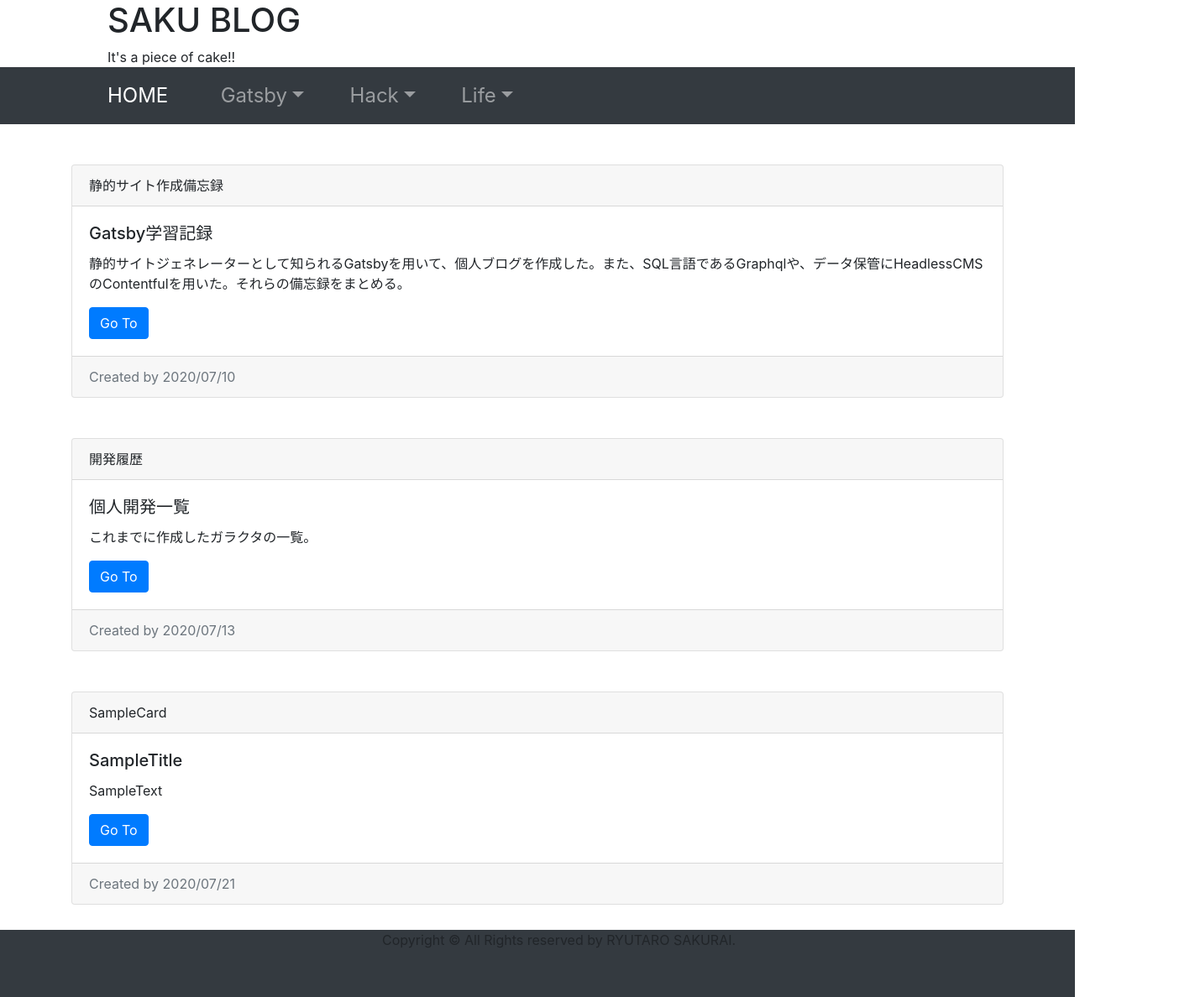
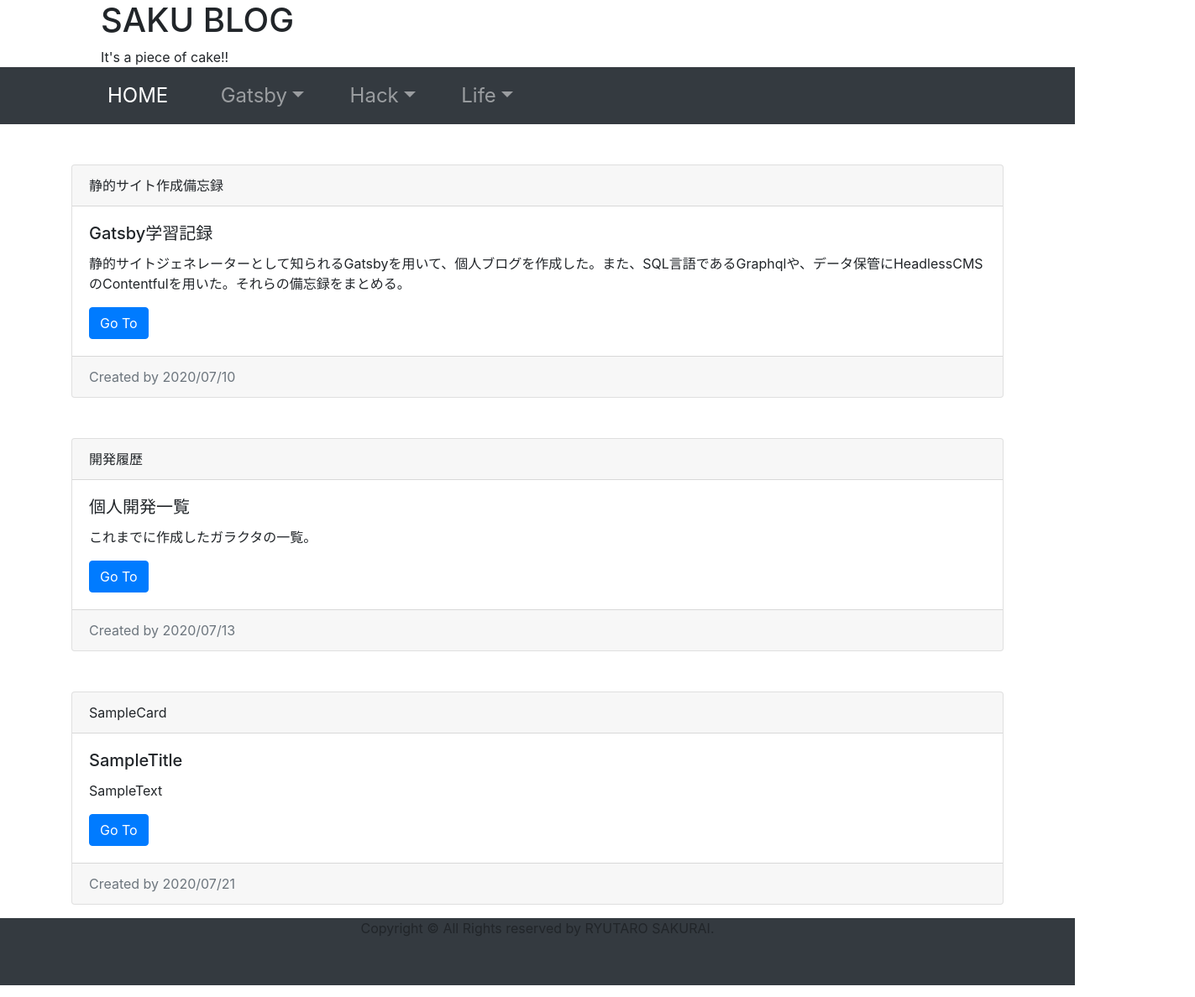
Before and after one commit to sakurai-0000/MyBlogByGatsby, a Gatsby site: page / in a window 1280 px wide. Shown: the whole page at 84% size, 1423 px wide, since content can reach past the window. Built offline with nearby package versions, Linux system fonts and the light colour scheme; Gatsby itself is replaced by a stand-in of ours.

Commit message:
second commit

```diff
--- a/src/components/components.module.scss
+++ b/src/components/components.module.scss
@@ -8,7 +8,8 @@
 .header_wrap{
     .content{
         padding: 0;
-        margin: 0 10vw;
+        margin: 0;
+        padding: 0 15vh;
     }
     .site-heading{
         margin: 1vh 0;
@@ -62,19 +63,19 @@
 // ---footer--- //
 .footer_wrap{
     background-color:#343a40;
-    height: 10vh;
-    margin-top: 30px;
+    height: 5rem;
+    margin-top: 1rem;
     .content{
         padding: 0;
-        margin: 0 2vw;
+        margin: 0;
         height: 100%;
         display: flex;
         justify-content: center;
         align-items: baseline;
     }
     .site-footing{
-        margin: 1vh 0;
-        padding: 25px;
+        margin: 1vh 0 0 0;
+        padding-top: 25px;
         color: black;
     }
     .site-footing p{
```
Also changed, not shown: src/pages/index.js (+0 -23 lines), src/template/blogDetail.js (+11 -8 lines), src/components/components.module.css, src/components/sidebar.js (renamed from src/components/linkInBlogItem.js), 2 other files.
